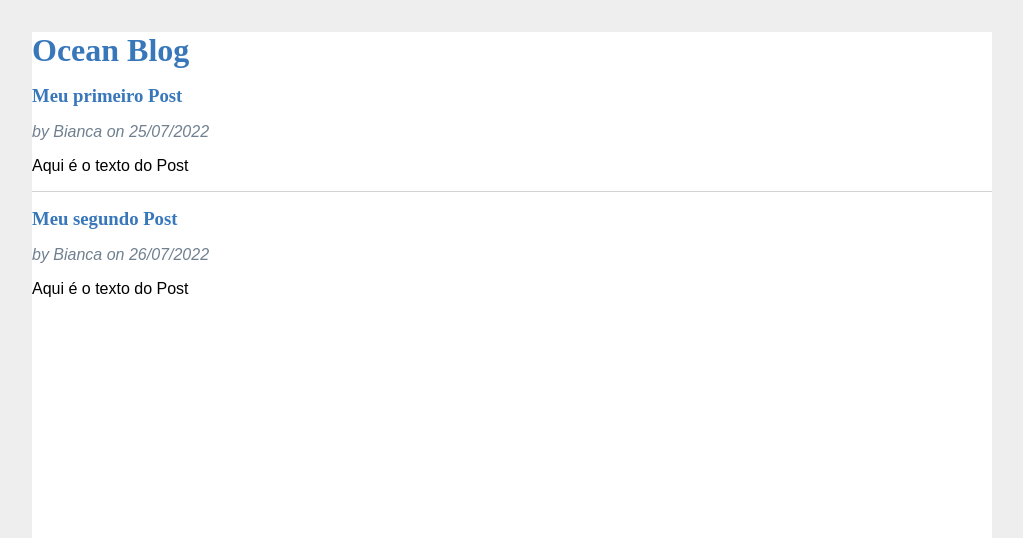
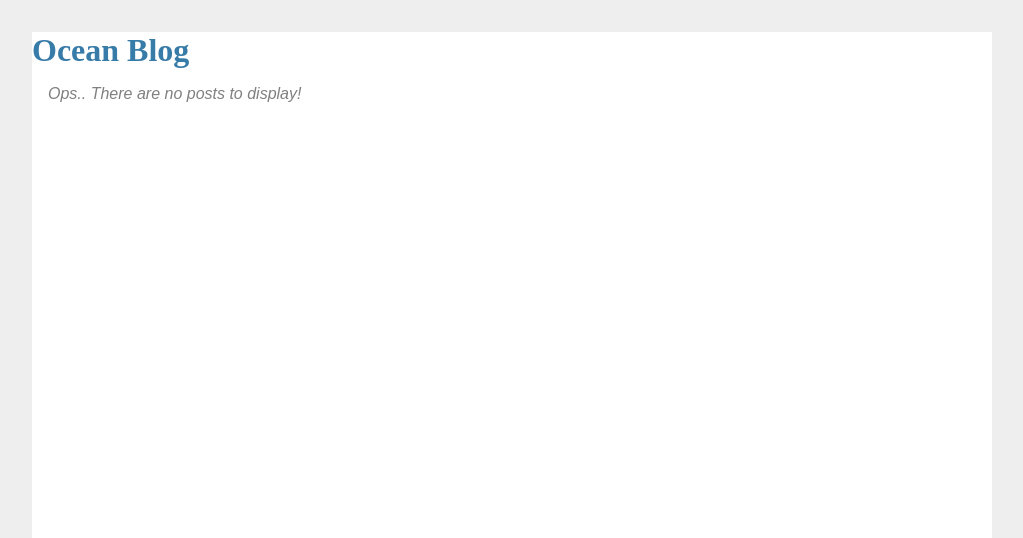
Before and after one commit to BiancaOliveira90/Ocean_blog, a Flask app: page / in a window 1280 px wide. Shown: the top 538 px of the page, without its empty margins (128-1151 px from the left). Run offline with Flask 2, Linux system fonts and the light colour scheme; data that the repository does not hold is empty.

Commit message:
Inclusão banco de dados: classes e rotas

```diff
--- a/app.py
+++ b/app.py
@@ -1,24 +1,44 @@
-from flask import Flask, render_template
+from flask import Flask, render_template, redirect, url_for
 from datetime import datetime
+from flask_sqlalchemy import SQLAlchemy
 
 app = Flask("hello")
+app.config["SQLALCHEMY_DATABASE_URI"] = "sqlite:///app.db"
+app.config["SQLALCHEMY_TRACK_MODIFICATIONS"] = False
 
-posts = [
-    {
-        "title": "Meu primeiro Post",
-        "body": "Aqui é o texto do Post",
-        "author": "Bianca",
-        "created": datetime (2022, 7 ,25)
-    },
-    {
-       "title": "Meu segundo Post",
-        "body": "Aqui é o texto do Post",
-        "author": "Bianca",
-        "created": datetime (2022, 7 ,26)
-    },
+db = SQLAlchemy(app)
 
-        ]
+class Post(db.Model):
+    __tablename__ = 'posts'
+    id = db.Column(db.Integer, primary_key=True, autoincrement=True)
+    title = db.Column(db.String(70), nullable=False)
+    body = db.Column(db.String(500))
+    created = db.Column(db.DateTime, nullable=False, default=datetime.now)
+    user_id = db.Column(db.Integer, db.ForeignKey('users.id'))
+
+class User(db.Model):
+    __tablename__ = "users"
+    id = db.Column(db.Integer, primary_key=True, autoincrement=True)
+    username = db.Column(db.String(20), nullable=False, unique=True, index=True)
+    email = db.Column(db.String(64), nullable=False, unique=True)
+    password_hash = db.Column(db.String(128), nullable=False)
+    posts = db.relationship('Post', backref='author')
+
+
+db.create_all()
 
 @app.route("/")
 def index():
+    posts = Post.query.all()
     return render_template("index.html", posts=posts)
+
+@app.route("/populate")
+def populate():
+    user = User(username='bianca', email="biancaoliveira@mail.com", password_hash='a')
+    post1 = Post(title="Post 1", body="Texto do Post", author=user)
+    post2 = Post(title="Post 2", body="Texto do Post 2", author=user)
+    db.session.add(user)
+    db.session.add(post1)
+    db.session.add(post2)
+    db.session.commit()
+    return redirect(url_for('index'))
--- a/requirements.txt
+++ b/requirements.txt
@@ -1,5 +1,8 @@
 click==8.1.3
 Flask==2.1.3
+Flask-SQLAlchemy==2.5.1
+greenlet==1.1.2
 itsdangerous==2.1.2
 python-dotenv==0.20.0
+SQLAlchemy==1.4.39
 Werkzeug==2.1.2
--- a/static/style.css
+++ b/static/style.css
@@ -1,38 +1,36 @@
 html{
     font-family: sans-serif;
-    background: #eeeeee;
+    background: #eee;
     padding: 1rem;
-
 }
 body{
-
     max-width: 960px;
     margin: 0 auto;
     background: white;
 }
 h1{
-    font-family:serif;
-    color: #3777ba;
+    font-family: serif;
+    color: #377ba8;
     margin: 1rem 0;
 }
-
 hr{
     border: none;
     border-top: 1px solid lightgray;
 }
-
 .content{
-    padding: 0 1rem 1 rem;
+    padding: 0 1rem 1rem;
 }
-
 .post > header > div:first-of-type{
     flex: auto;
 }
 .post .about{
-    color:slategray;
+    color: slategray;
     font-style: italic;
 }
-
 .post .body{
     white-space: pre-line;
 }
+.no-posts{
+    font-style: italic;
+    color: gray;
+}
--- a/templates/base.html
+++ b/templates/base.html
@@ -1,18 +1,16 @@
 <html>
     <head>
-         <title> {% block title %} {% endblock %} - Ocean Blog </title>
-         <link rel="stylesheet" href="/static/style.css">
+        <title> {% block title %}{% endblock %} - Ocean Blog </title>
+        <link rel="stylesheet" href="{{ url_for('static', filename='style.css')}}">
     </head>
 
     <body>
         <h1> Ocean Blog </h1>
         <nav>
         </nav>
-
-        <section class="content" >
+        <section class="content">
             {% block content %}
             {% endblock %}
         </section>
-
     </body>
 </html>
--- a/templates/index.html
+++ b/templates/index.html
@@ -1,6 +1,6 @@
 {% extends "base.html" %}
 
-{% block title %} Página Inicial {% endblock %}
+{%block title %} Página Inicial {% endblock %}
 
 {% block content %}
 {% for post in posts %}
@@ -9,7 +9,7 @@
             <div>
                 <h1>{{ post.title }}</h1>
                 <div class="about">
-                           by {{ post.author }} on {{ post.created.strftime('%d/%m/%Y')}}
+                    by {{ post.author.username }} on {{ post.created.strftime('%d/%m/%Y') }}
                 </div>
             </div>
         </header>
@@ -18,5 +18,7 @@
     {% if not loop.last %}
         <hr>
     {% endif %}
+{% else %}
+    <p class="no-posts"> Ops.. There are no posts to display! </p>
 {% endfor %}
-{% endblock %}
+{% endblock%}
```
Also changed, not shown: 1 other file. Lines whose indentation alone changed are shown as unchanged.
